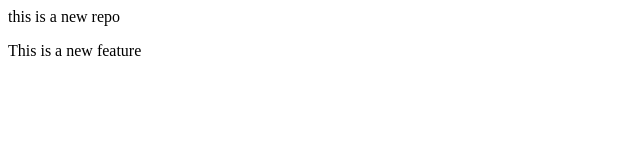
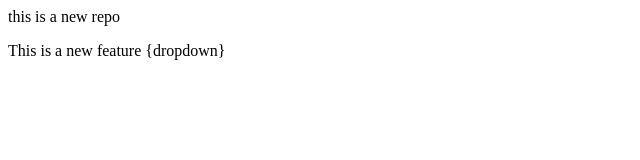
Before and after one commit to Revandalvi/localrepo, a plain HTML site: page index.html in a window 1280 px wide. Shown: the full height of the page, 0-640 px from the left. Drawn offline with Linux system fonts and the light colour scheme.

Commit message:
Add dropDown

```diff
--- a/index.html
+++ b/index.html
@@ -1,2 +1,2 @@
 <p>this is a new repo</p>
-<P>This is a new feature</P>
+<P>This is a new feature {dropdown}</P>
```
